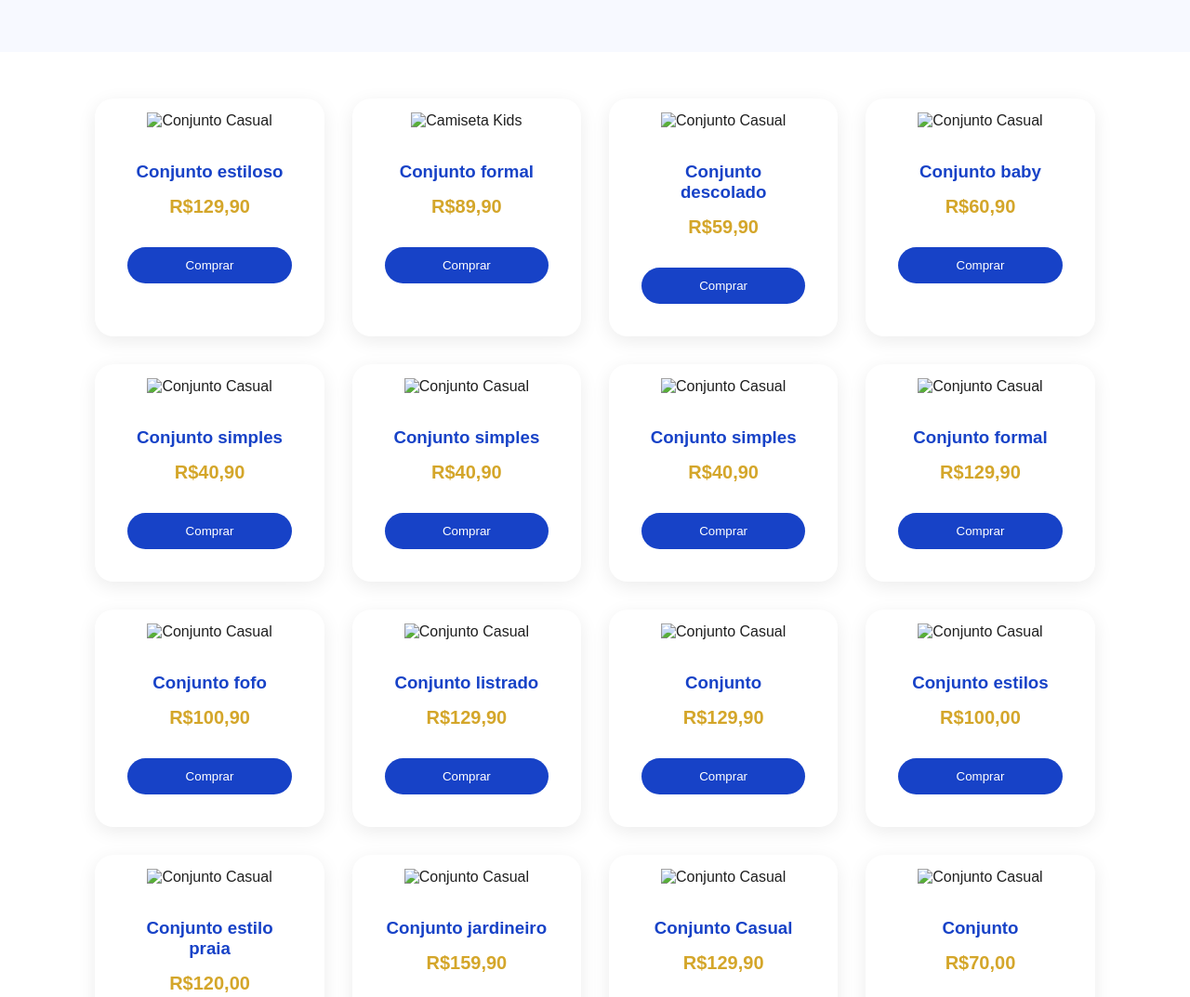
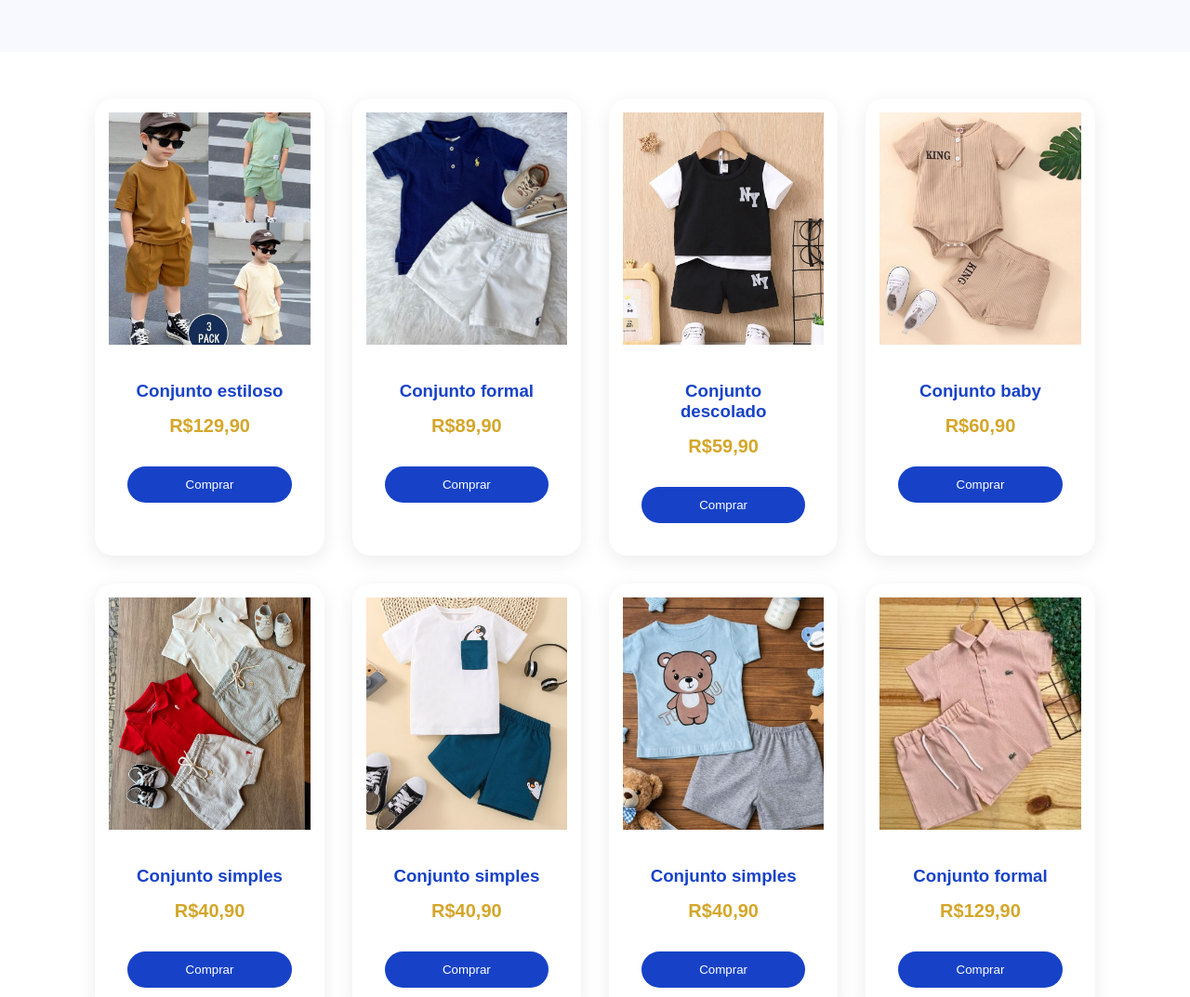
Before and after one commit to Dharlla-Isadora/Everglow-Kids, a plain HTML site: page meninos.html in a window 1280 px wide. Shown: the part 680-1753 px from the top of the page at 93% size. Drawn offline with Linux system fonts and the light colour scheme.

Commit message:
Update meninos.html

```diff
--- a/meninos.html
+++ b/meninos.html
@@ -65,13 +65,13 @@
   <div class="product-grid">
 
     <div class="product-card">
-      <img src="/img/Meninos 1.jfif" alt="Conjunto Casual">
+      <img src="Meninos 1.jfif" alt="Conjunto Casual">
       <h3>Conjunto estiloso</h3>
       <p class="price">R$129,90</p>
        <button onclick="adicionarCarrinho(
     'Conjunto Casual',
     129.90,
-    './img/Meninos 1.jfif'
+    'Meninos 1.jfif'
   )">
     Comprar
   </button>
@@ -79,13 +79,13 @@
 </div>
 
     <div class="product-card">
-      <img src="/img/Meninos2.jfif" alt="Camiseta Kids">
+      <img src="Meninos2.jfif" alt="Camiseta Kids">
       <h3>Conjunto formal</h3>
       <p class="price">R$89,90</p>
        <button onclick="adicionarCarrinho(
     'Conjunto Formal',
     89.90,
-    './img/Meninos2.jfif'
+    'Meninos2.jfif'
   )">
     Comprar
   </button>
@@ -93,182 +93,182 @@
 </div>
 
      <div class="product-card">
-      <img src="/img/meninos 3.jfif" alt="Conjunto Casual">
+      <img src="meninos 3.jfif" alt="Conjunto Casual">
       <h3>Conjunto descolado</h3>
       <p class="price">R$59,90</p>
       <button onclick="adicionarCarrinho(
     'Conjunto descolado',
 59.90,
-'/img/meninos 3.jfif'
+'meninos 3.jfif'
 )">
 Comprar
 </button>
     </div>
 
      <div class="product-card">
-      <img src="/img/meninos 4.jfif" alt="Conjunto Casual">
+      <img src="meninos 4.jfif" alt="Conjunto Casual">
       <h3>Conjunto baby</h3>
       <p class="price">R$60,90</p>
       <button onclick="adicionarCarrinho(
 'Conjunto baby',
 60.90,
-'/img/meninos 4.jfif'
+'meninos 4.jfif'
 )">
 Comprar
 </button>
     </div>
 
      <div class="product-card">
-      <img src="/img/meninos 5.jfif" alt="Conjunto Casual">
+      <img src="meninos 5.jfif" alt="Conjunto Casual">
       <h3>Conjunto simples</h3>
       <p class="price">R$40,90</p>
       <button onclick="adicionarCarrinho(
 'Conjunto simples',
 40.90,
-'/img/meninos 5.jfif'
+'meninos 5.jfif'
 )">
 Comprar
 </button>
     </div>
 
      <div class="product-card">
-      <img src="/img/meninos6.jfif" alt="Conjunto Casual">
+      <img src="meninos6.jfif" alt="Conjunto Casual">
       <h3>Conjunto simples</h3>
       <p class="price">R$40,90</p>
       <button onclick="adicionarCarrinho(
 'Conjunto simples',
 40.90,
-'/img/meninos6.jfif'
+'meninos6.jfif'
 )">
 Comprar
 </button>
     </div>
 
      <div class="product-card">
-      <img src="/img/meninos7.jfif" alt="Conjunto Casual">
+      <img src="meninos7.jfif" alt="Conjunto Casual">
       <h3>Conjunto simples</h3>
       <p class="price">R$40,90</p>
       <button onclick="adicionarCarrinho(
 'Conjunto simples',
 40.90,
-'/img/meninos7.jfif'
+'meninos7.jfif'
 )">
 Comprar
 </button>
     </div>
 
      <div class="product-card">
-      <img src="/img/meninos8.jfif" alt="Conjunto Casual">
+      <img src="meninos8.jfif" alt="Conjunto Casual">
       <h3>Conjunto formal</h3>
       <p class="price">R$129,90</p>
       <button onclick="adicionarCarrinho(
 'Conjunto formal',
 129.90,
-'/img/meninos8.jfif'
+'meninos8.jfif'
 )">
 Comprar
 </button>
     </div>
 
      <div class="product-card">
-      <img src="/img/meninos9.jfif" alt="Conjunto Casual">
+      <img src="meninos9.jfif" alt="Conjunto Casual">
       <h3>Conjunto fofo</h3>
       <p class="price">R$100,90</p>
       <button onclick="adicionarCarrinho(
 'Conjunto fofo',
 100.90,
-'/img/meninos9.jfif'
+'meninos9.jfif'
 )">
 Comprar
 </button>
     </div>
 
      <div class="product-card">
-      <img src="/img/meninos 10.jfif" alt="Conjunto Casual">
+      <img src="meninos 10.jfif" alt="Conjunto Casual">
       <h3>Conjunto listrado</h3>
       <p class="price">R$129,90</p>
       <button onclick="adicionarCarrinho(
 'Conjunto listrado',
 129.90,
-'/img/meninos 10.jfif'
+'meninos 10.jfif'
 )">
 Comprar
 </button>
     </div>
 
      <div class="product-card">
-      <img src="/img/meninos12.jfif" alt="Conjunto Casual">
+      <img src="meninos12.jfif" alt="Conjunto Casual">
       <h3>Conjunto </h3>
       <p class="price">R$129,90</p>
       <button onclick="adicionarCarrinho(
 'Conjunto',
 129.90,
-'/img/meninos12.jfif'
+'meninos12.jfif'
 )">
 Comprar
 </button>
     </div>
 
      <div class="product-card">
-      <img src="/img/meninos 13.jfif" alt="Conjunto Casual">
+      <img src="meninos 13.jfif" alt="Conjunto Casual">
       <h3>Conjunto estilos</h3>
       <p class="price">R$100,00</p>
       <button onclick="adicionarCarrinho(
 'Conjunto estilos',
 100.00,
-'/img/meninos 13.jfif'
+'meninos 13.jfif'
 )">
 Comprar
 </button>
     </div>
 
      <div class="product-card">
-      <img src="/img/meninos 14.jfif" alt="Conjunto Casual">
+      <img src="meninos 14.jfif" alt="Conjunto Casual">
       <h3>Conjunto estilo praia</h3>
       <p class="price">R$120,00</p>
       <button onclick="adicionarCarrinho(
 'Conjunto estilo praia',
 120.00,
-'/img/meninos 14.jfif'
+'meninos 14.jfif'
 )">
 Comprar
 </button>
     </div>
 
      <div class="product-card">
-      <img src="/img/meninos 15.jfif" alt="Conjunto Casual">
+      <img src="meninos 15.jfif" alt="Conjunto Casual">
       <h3>Conjunto jardineiro</h3>
       <p class="price">R$159,90</p>
       <button onclick="adicionarCarrinho(
 'Conjunto jardineiro',
 159.90,
-'/img/meninos 15.jfif'
+'meninos 15.jfif'
 )">
 Comprar
 </button>
     </div>
 
      <div class="product-card">
-      <img src="/img/meninos 16.jfif" alt="Conjunto Casual">
+      <img src="meninos 16.jfif" alt="Conjunto Casual">
       <h3>Conjunto Casual</h3>
       <p class="price">R$129,90</p>
       <button onclick="adicionarCarrinho(
 'Conjunto Casual',
 129.90,
-'/img/meninos 16.jfif'
+'meninos 16.jfif'
 )">
 Comprar
 </button>
     </div>
 
      <div class="product-card">
-      <img src="/img/menino.png" alt="Conjunto Casual">
+      <img src="menino.png" alt="Conjunto Casual">
       <h3>Conjunto </h3>
       <p class="price">R$70,00</p>
       <button onclick="adicionarCarrinho(
 'Conjunto',
 70.00,
-'/img/menino.png'
+'menino.png'
 )">
 Comprar
 </button>
```
